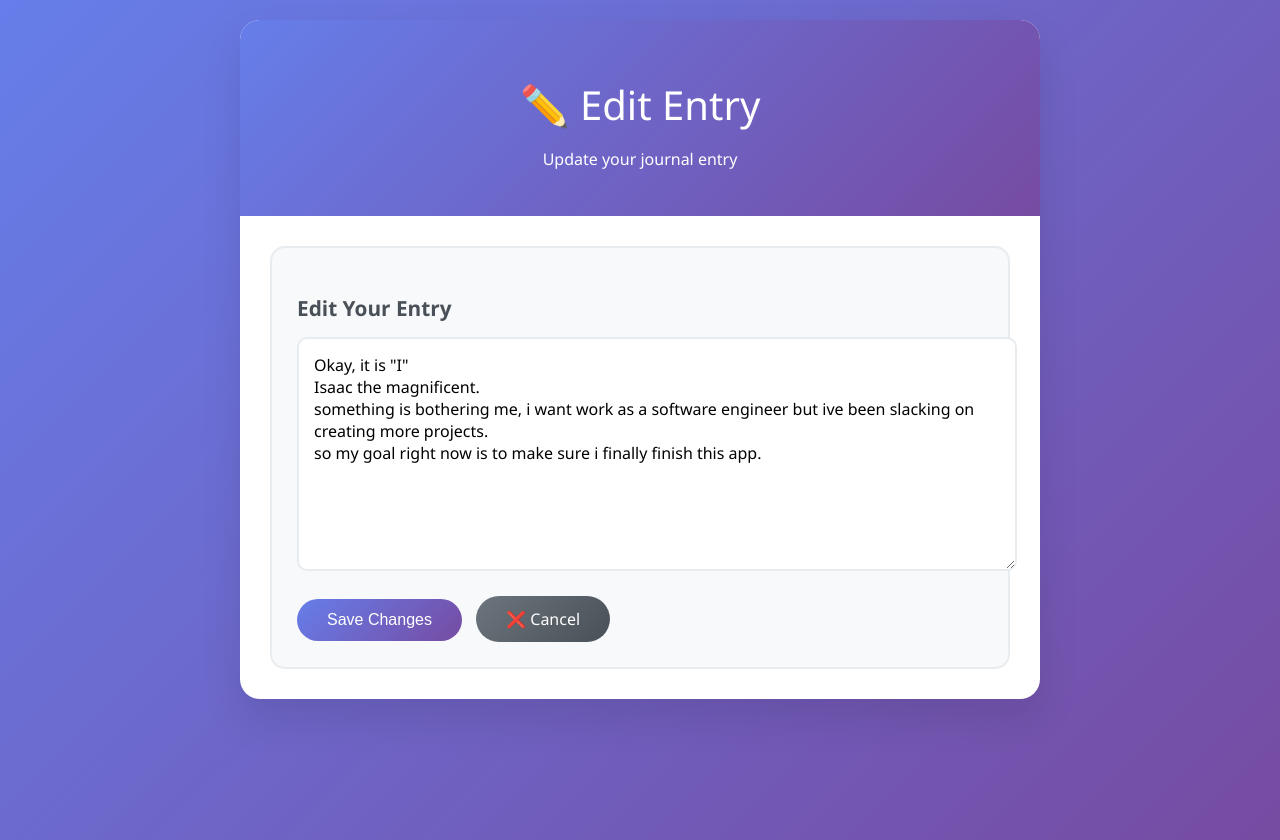
After one commit to Isaacj3000/Daily-Journal-App, a Flask app: page /edit_entry/entry-002 in a window 1280 px wide. The commit adds this page. Run offline with Flask 3, Linux system fonts and the light colour scheme.

Commit message:
feat: add edit and delete functionality to journal entries
- Add unique IDs to journal entries for identification
- Create edit_entry route with GET/POST methods
- Create delete_entry route with confirmation
- Add edit.html template with beautiful styling
- Update index.html with hover-activated edit/delete buttons
- Add CSS styling for action buttons with gradients
- Include confirmation dialog for delete operations
- Update existing entries with unique IDs
- Add uuid import for generating unique identifiers

```diff
--- a/app.py
+++ b/app.py
@@ -2,6 +2,7 @@ from flask import Flask, render_template, request, redirect, url_for, jsonify
 import json
 from datetime import datetime
 import os
+import uuid
 
 app = Flask(__name__)
 
@@ -41,12 +42,40 @@ def add_entry():
     content = request.form.get('content', '').strip()
     if content:
         entry = {
+            "id": str(uuid.uuid4()),
             "date": datetime.now().strftime("%Y-%m-%d %H:%M"),
             "content": content
         }
         entries = load_entries()
         entries.append(entry)
         save_entries(entries)
+    return redirect(url_for('index'))
+
+@app.route('/edit_entry/<entry_id>', methods=['GET', 'POST'])
+def edit_entry(entry_id):
+    """Edit an existing journal entry"""
+    entries = load_entries()
+    entry = next((e for e in entries if e.get('id') == entry_id), None)
+
+    if not entry:
+        return redirect(url_for('index'))
+
+    if request.method == 'POST':
+        new_content = request.form.get('content', '').strip()
+        if new_content:
+            entry['content'] = new_content
+            entry['date'] = datetime.now().strftime("%Y-%m-%d %H:%M") + " (edited)"
+            save_entries(entries)
+        return redirect(url_for('index'))
+
+    return render_template('edit.html', entry=entry)
+
+@app.route('/delete_entry/<entry_id>', methods=['POST'])
+def delete_entry(entry_id):
+    """Delete a journal entry"""
+    entries = load_entries()
+    entries = [e for e in entries if e.get('id') != entry_id]
+    save_entries(entries)
     return redirect(url_for('index'))
 
 @app.route('/api/entries')
--- a/data/entries.json
+++ b/data/entries.json
@@ -1,6 +1,12 @@
 [
     {
+        "id": "entry-001",
         "date": "2025-06-22 23:14",
         "content": "Good Evening, i had a very long day today. what did i do?! im glad you asked!\r\nAbsolutely NOTHING"
+    },
+    {
+        "id": "entry-002",
+        "date": "2025-08-14 00:10 (edited)",
+        "content": "Okay, it is \"I\"\r\nIsaac the magnificent.\r\nsomething is bothering me, i want work as a software engineer but ive been slacking on creating more projects.\r\nso my goal right now is to make sure i finally finish this app."
     }
 ]
--- /dev/null
+++ b/templates/edit.html
@@ -0,0 +1,117 @@
+<!DOCTYPE html>
+<html lang="en">
+<head>
+    <meta charset="UTF-8">
+    <meta name="viewport" content="width=device-width, initial-scale=1.0">
+    <title>Edit Journal Entry</title>
+    <style>
+        body {
+            font-family: 'Segoe UI', Tahoma, Geneva, Verdana, sans-serif;
+            background: linear-gradient(135deg, #667eea 0%, #764ba2 100%);
+            min-height: 100vh;
+            padding: 20px;
+            margin: 0;
+        }
+
+        .container {
+            max-width: 800px;
+            margin: 0 auto;
+            background: white;
+            border-radius: 20px;
+            box-shadow: 0 20px 40px rgba(0,0,0,0.1);
+            overflow: hidden;
+        }
+
+        .header {
+            background: linear-gradient(135deg, #667eea 0%, #764ba2 100%);
+            color: white;
+            padding: 30px;
+            text-align: center;
+        }
+
+        .header h1 {
+            font-size: 2.5em;
+            margin-bottom: 10px;
+            font-weight: 300;
+        }
+
+        .content {
+            padding: 30px;
+        }
+
+        .edit-form {
+            background: #f8f9fa;
+            padding: 25px;
+            border-radius: 15px;
+            border: 2px solid #e9ecef;
+        }
+
+        .edit-form h3 {
+            color: #495057;
+            margin-bottom: 15px;
+            font-size: 1.3em;
+        }
+
+        textarea {
+            width: 100%;
+            min-height: 200px;
+            padding: 15px;
+            border: 2px solid #e9ecef;
+            border-radius: 10px;
+            font-family: inherit;
+            font-size: 1em;
+            resize: vertical;
+        }
+
+        textarea:focus {
+            outline: none;
+            border-color: #667eea;
+            box-shadow: 0 0 0 3px rgba(102, 126, 234, 0.1);
+        }
+
+        .btn {
+            background: linear-gradient(135deg, #667eea 0%, #764ba2 100%);
+            color: white;
+            border: none;
+            padding: 12px 30px;
+            border-radius: 25px;
+            font-size: 1em;
+            cursor: pointer;
+            margin-right: 10px;
+            text-decoration: none;
+            display: inline-block;
+        }
+
+        .btn-secondary {
+            background: linear-gradient(135deg, #6c757d 0%, #495057 100%);
+        }
+
+        .btn-group {
+            margin-top: 20px;
+        }
+    </style>
+</head>
+<body>
+    <div class="container">
+        <div class="header">
+            <h1>✏️ Edit Entry</h1>
+            <p>Update your journal entry</p>
+        </div>
+
+        <div class="content">
+            <div class="edit-form">
+                <h3> Edit Your Entry</h3>
+
+                <form method="POST">
+                    <textarea name="content" placeholder="Edit your journal entry..." required>{{ entry.content }}</textarea>
+
+                    <div class="btn-group">
+                        <button type="submit" class="btn"> Save Changes</button>
+                        <a href="{{ url_for('index') }}" class="btn btn-secondary">❌ Cancel</a>
+                    </div>
+                </form>
+            </div>
+        </div>
+    </div>
+</body>
+</html>
```
Also changed, not shown: templates/index.html (+48 -0 lines).
